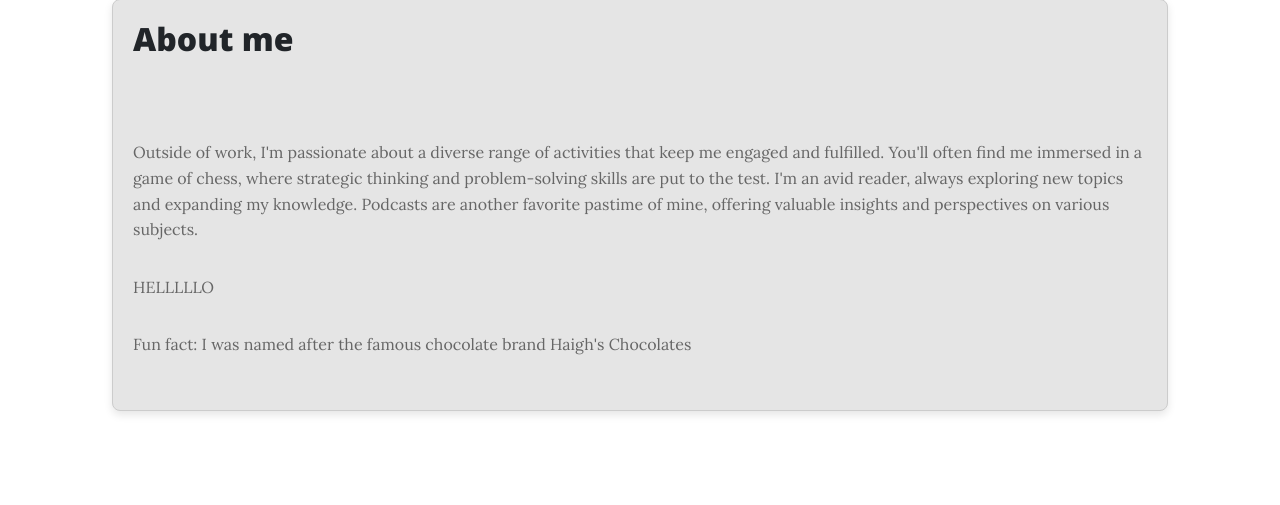
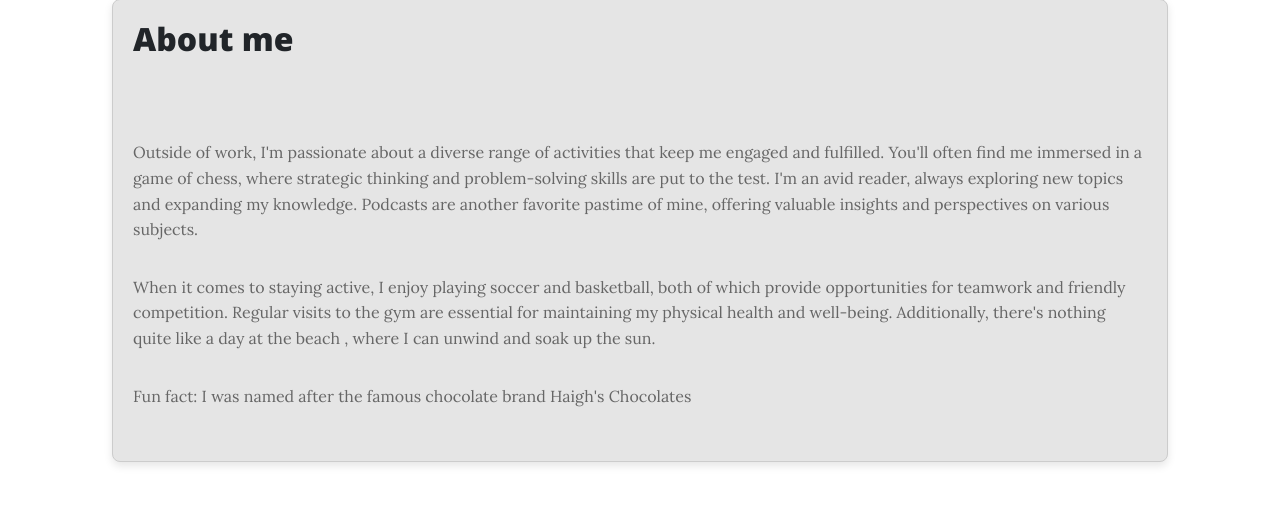
Before and after one commit to haigh-cyber/HaighMinassian, a Flask app: page /about in a window 1280 px wide. Shown: the part 131-636 px from the top of the page. Run offline with Flask 3, Linux system fonts and the light colour scheme; some libraries are stand-ins or nearby versions.

Commit message:
Revert testing

```diff
--- a/templates/about.html
+++ b/templates/about.html
@@ -19,7 +19,11 @@
     knowledge. Podcasts are another favorite pastime of mine,
     offering valuable insights and perspectives on various subjects.</p>
 
-<p>HELLLLLO </p>
+<p>When it comes to staying active, I enjoy playing soccer and basketball,
+    both of which provide opportunities for teamwork and friendly competition.
+    Regular visits to the gym are essential for maintaining my physical health
+    and well-being. Additionally, there's nothing quite like a day at the beach
+    , where I can unwind and soak up the sun. </p>
 
 <p>Fun fact: I was named after the famous chocolate brand Haigh's
     Chocolates</p>
```
